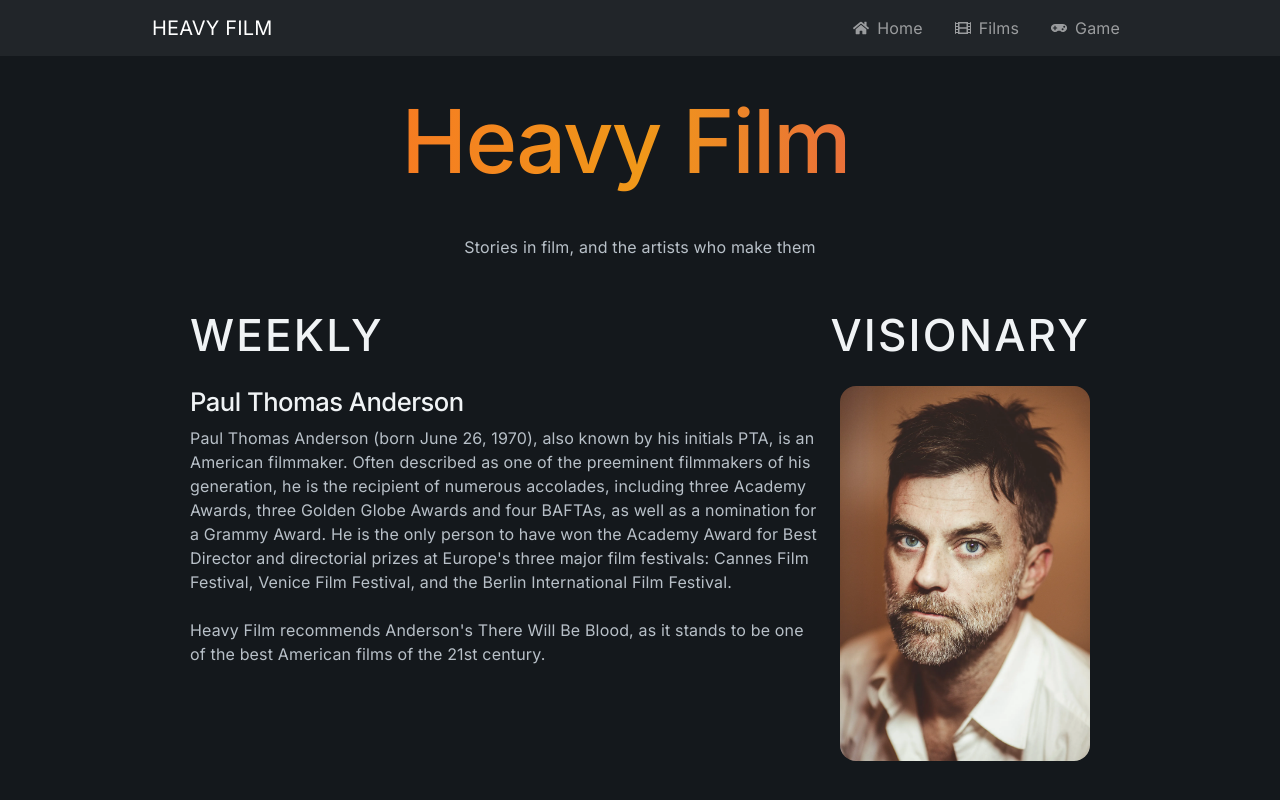
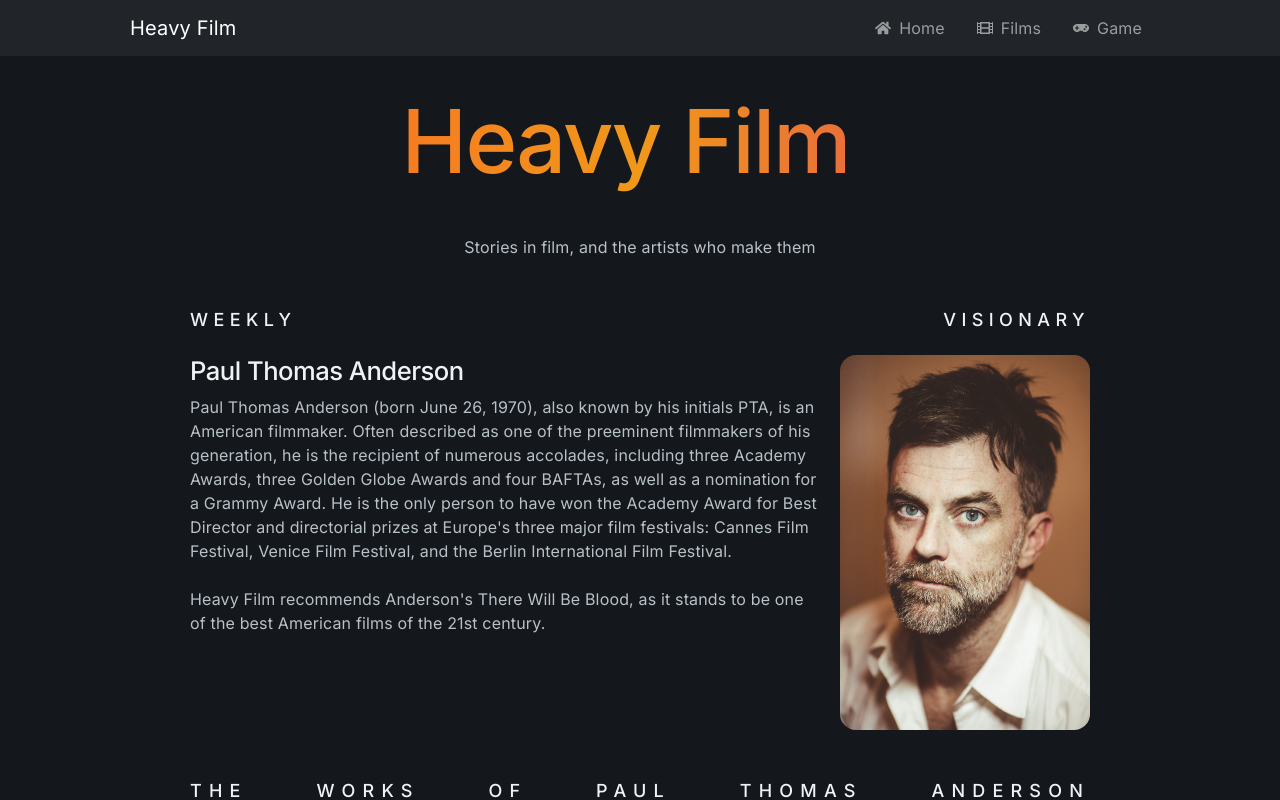
Before and after one commit to ar-gee22/course-project, a React (Vite) app in the folder course-project/: page / in a window 1280 px wide. Shown: the top 800 px of the page. Built offline with nearby package versions, Linux system fonts and the light colour scheme; no server answers.

Commit message:
Minor changes to style

```diff
--- a/course-project/src/Director.jsx
+++ b/course-project/src/Director.jsx
@@ -23,7 +23,8 @@ function Director(props) {
         textTransform: 'uppercase',
         textAlign: 'justify',
         textAlignLast: 'justify',
-        letterSpacing: '0.05em'
+        letterSpacing: 'clamp(0.05em, 1.5vw, 0.3em)',
+        fontSize: 'clamp(12px, 3vw, 18px)'
     }
 
     const imgStyle = {
--- a/course-project/src/HomePage.jsx
+++ b/course-project/src/HomePage.jsx
@@ -23,7 +23,8 @@ function HomePage() {
 
     const hStyle = {
         textTransform: 'uppercase',
-        letterSpacing: '0.4em',
+        letterSpacing: 'clamp(0.05em, 1.5vw, 0.4em)',
+        fontSize: 'clamp(12px, 3vw, 18px)',
         textAlign: 'justify',
         textAlignLast: 'justify'
     }
--- a/course-project/src/NavBar.jsx
+++ b/course-project/src/NavBar.jsx
@@ -7,17 +7,20 @@ import { FaHome, FaFilm, FaGamepad } from 'react-icons/fa'
 function NavBar() {
     return (
         <Navbar bg="dark" data-bs-theme="dark">
-            <Container style={{maxWidth:1000}}>
-                <Navbar.Brand as={Link} to="/">HEAVY FILM</Navbar.Brand>
-                <Nav className="ms-auto flex-row gap-3">
-                    <Nav.Link as={Link} to="/" className="d-flex align-items-center gap-2">
-                        <FaHome aria-hidden="true" /> Home
+        <Container style={{ maxWidth: 1100, padding: '0 clamp(12px, 4vw, 40px)' }}>
+            <Navbar.Brand as={Link} to="/">Heavy Film</Navbar.Brand>
+            <Nav className="ms-auto flex-row gap-2 gap-sm-3">
+                <Nav.Link as={Link} to="/" className="d-flex align-items-center gap-2" aria-label="Home">
+                    <FaHome aria-hidden="true" />
+                    <span className="d-none d-sm-inline">Home</span>
                 </Nav.Link>
-                    <Nav.Link as={Link} to="/films" className="d-flex align-items-center gap-2">
-                        <FaFilm aria-hidden="true" /> Films
+                <Nav.Link as={Link} to="/films" className="d-flex align-items-center gap-2" aria-label="Films">
+                    <FaFilm aria-hidden="true" />
+                    <span className="d-none d-sm-inline">Films</span>
                 </Nav.Link>
-                    <Nav.Link as={Link} to="/game" className="d-flex align-items-center gap-2">
-                        <FaGamepad aria-hidden="true" /> Game
+                <Nav.Link as={Link} to="/game" className="d-flex align-items-center gap-2" aria-label="Game">
+                    <FaGamepad aria-hidden="true" />
+                    <span className="d-none d-sm-inline">Game</span>
                 </Nav.Link>
             </Nav>
         </Container>
```
Lines whose indentation alone changed are shown as unchanged.
